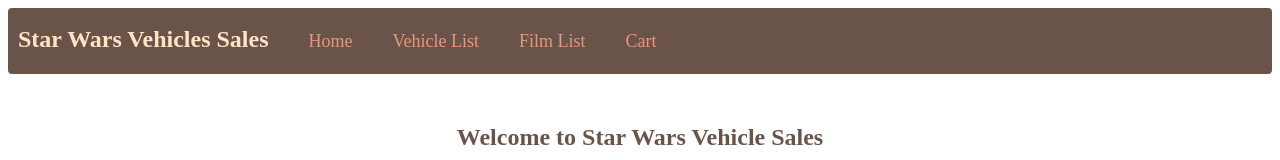
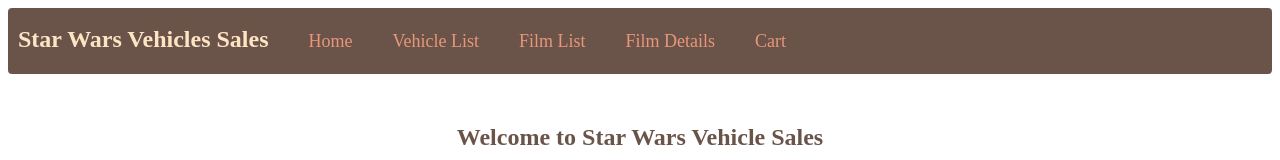
Before and after one commit to ting11222001/Star-Wars-Vehicles-Sales-Angular, an Angular app: page /home in a window 1280 px wide. Shown: the top 160 px of the page. Built offline with nearby package versions, Linux system fonts and the light colour scheme.

Commit message:
Add the new film details component's route

```diff
--- a/src/app/app.component.ts
+++ b/src/app/app.component.ts
@@ -27,6 +27,9 @@
                   <a [routerLink]="['/films']">Film List</a>
                 </li>
                 <li>
+                  <a [routerLink]="['/films-details']">Film Details</a>
+                </li>
+                <li>
                   <a [routerLink]="['/cart']">Cart</a>
                 </li>
             </ul>
--- a/src/app/app.routes.ts
+++ b/src/app/app.routes.ts
@@ -3,6 +3,7 @@
 import { VehicleSelection } from './vehicle-selection/vehicle-selection';
 import { FilmList } from './films/film-list/film-list';
 import { CartShell } from './cart/cart-shell/cart-shell';
+import { FilmSelection } from './films/film-selection/film-selection';
 
 export const routes: Routes = [
     { path: 'home', component: Home },
@@ -15,6 +16,9 @@
         component: FilmList
     },
     {
+        path: 'films-details',
+        component: FilmSelection },
+    {
         path: 'cart',
         component: CartShell
     },
```
